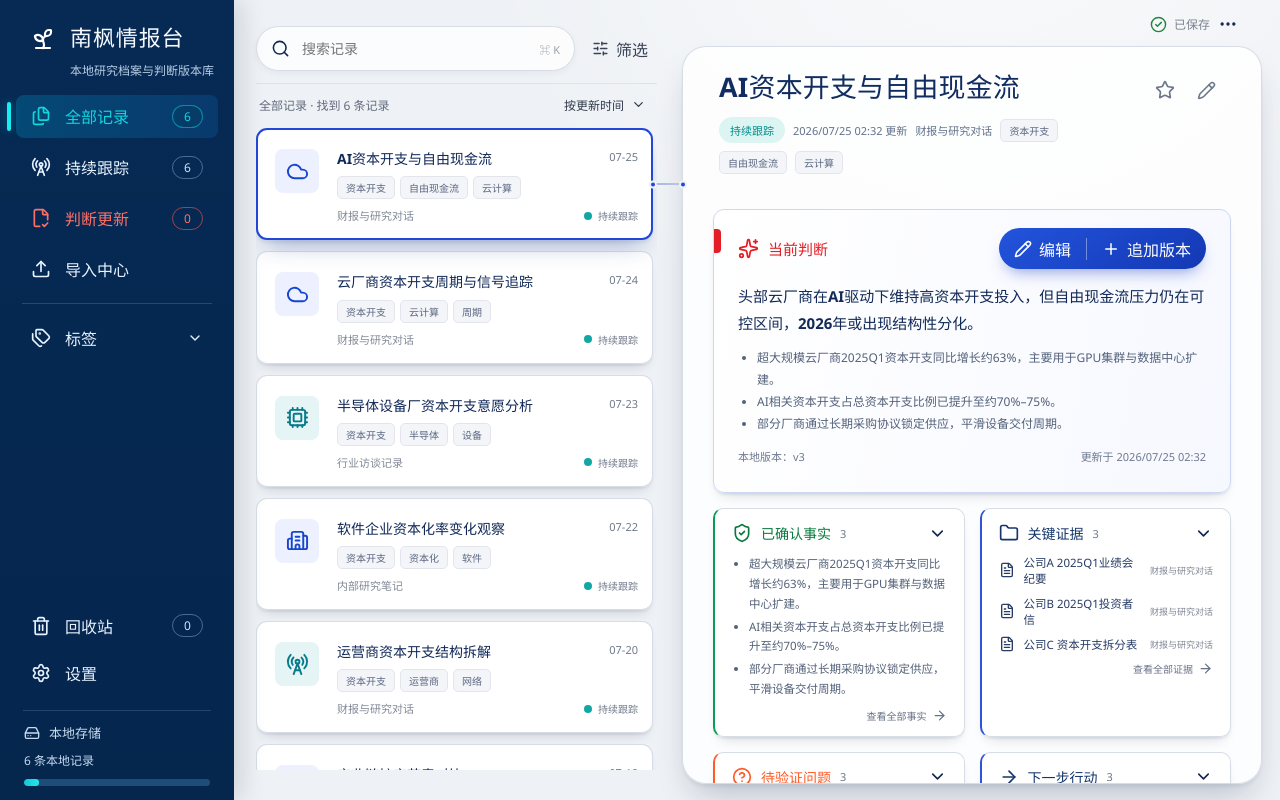
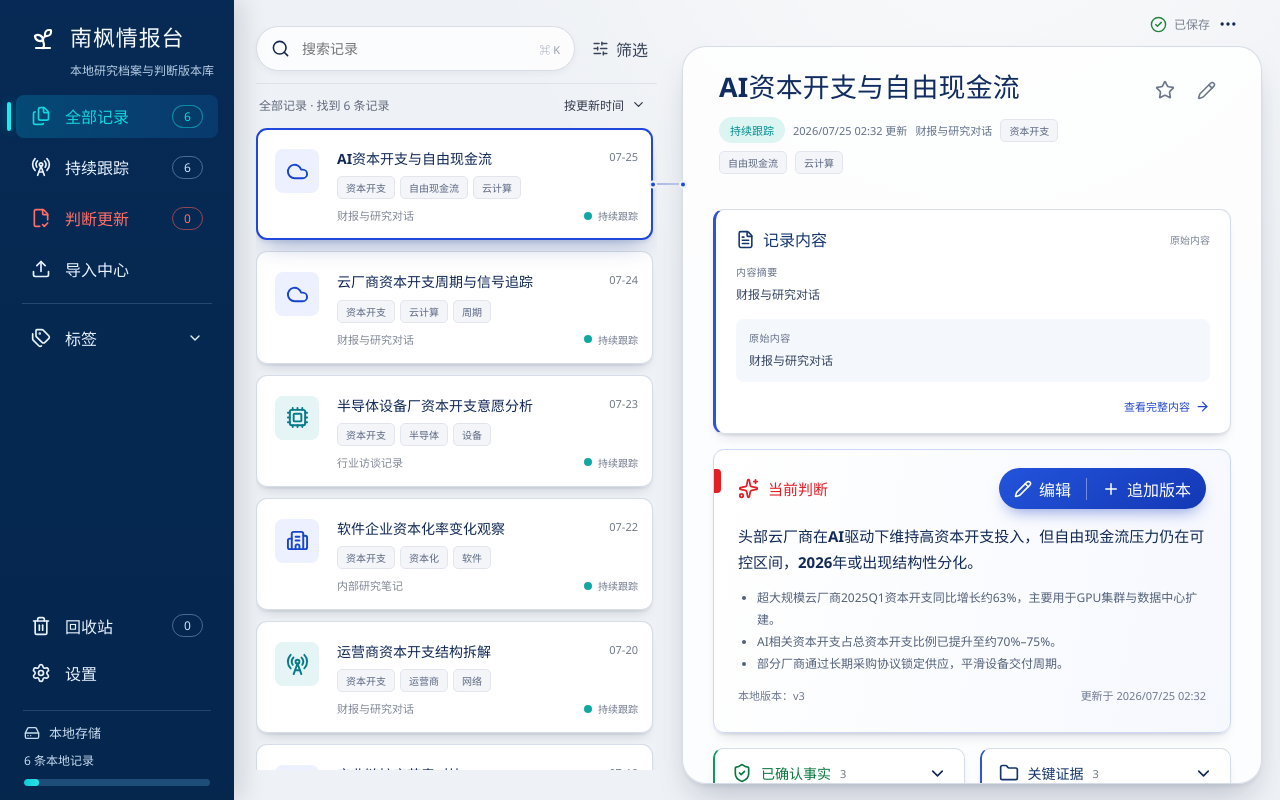
Before and after one commit to nanzhufeng/NanfengKnowledgeBase-Windows, a React (Vite) app: page / in a window 1280 px wide. Built offline with nearby package versions, Linux system fonts and the light colour scheme.

Commit message:
fix: 修复记录菜单遮挡并展示导入内容

```diff
--- a/src/App.tsx
+++ b/src/App.tsx
@@ -62,6 +62,7 @@ import {
   getRecordRepository,
   type RecordRepository,
 } from "./services/recordRepository";
+import { readImportedContent } from "./domain/importedContent";
 
 type Page = "records" | "tracking" | "updates" | "import" | "trash" | "settings";
 type ImportStep = "empty" | "preview" | "mapping";
@@ -218,16 +219,18 @@ function PrototypeDialog({
   title,
   onClose,
   children,
+  className = "",
 }: {
   eyebrow: string;
   title: string;
   onClose: () => void;
   children: React.ReactNode;
+  className?: string;
 }) {
   return createPortal(
     <div className="prototype-dialog-backdrop" role="presentation" onMouseDown={onClose}>
       <section
-        className="prototype-dialog elevated-card"
+        className={`prototype-dialog elevated-card ${className}`}
         role="dialog"
         aria-modal="true"
         aria-label={title}
@@ -458,6 +461,10 @@ function RecordList({
     if (filtered[0]) onSelect(filtered[0].id);
   }, [filtered, onSelect, selectedId]);
 
+  useEffect(() => {
+    setOpenMenuId(null);
+  }, [selectedId, scope, search, sourceFilter, sortMode]);
+
   const sourceOptions = useMemo(() => [
     "全部来源",
     ...new Set(records.map(recordSourceLabel).filter(Boolean)),
@@ -589,8 +596,11 @@ function RecordList({
           return (
             <AppCard
               key={record.id}
-              className={`record-card ${selected ? "selected" : ""}`}
-              onClick={() => onSelect(record.id)}
+              className={`record-card ${selected ? "selected" : ""} ${openMenuId === record.id ? "menu-open" : ""}`}
+              onClick={() => {
+                onSelect(record.id);
+                setOpenMenuId(null);
+              }}
               cardRef={selected ? selectedCardRef : undefined}
             >
               <RecordIcon record={record} />
@@ -712,6 +722,14 @@ function DetailPanel({
   const [versionAdded, setVersionAdded] = useState(false);
   const [expandedSection, setExpandedSection] = useState<"facts" | "evidence" | "questions" | "actions" | null>(null);
   const [viewingVersion, setViewingVersion] = useState<RecordVersion | null>(null);
+  const [sourceOpen, setSourceOpen] = useState(false);
+  const importedContent = useMemo(() => readImportedContent(record.sourceText), [record.sourceText]);
+
+  useEffect(() => {
+    setExpandedSection(null);
+    setViewingVersion(null);
+    setSourceOpen(false);
+  }, [record.id]);
 
   const toggle = (id: string) => {
     setCollapsed((current) => {
@@ -770,6 +788,39 @@ function DetailPanel({
           </button>
         </div>
       </div>
+
+      <AppCard className="record-content-card">
+        <div className="record-content-heading">
+          <span><FileText size={19} /><strong>记录内容</strong></span>
+          <em>
+            {importedContent.isConversation
+              ? `${importedContent.messageCount} 条对话消息`
+              : record.sourceText
+                ? "原始内容"
+                : "摘要"}
+          </em>
+        </div>
+        {record.summary ? (
+          <div className="record-summary-block">
+            <strong>内容摘要</strong>
+            <p>{record.summary}</p>
+          </div>
+        ) : null}
+        {importedContent.preview ? (
+          <div className="source-preview-block">
+            <strong>{importedContent.isConversation ? "对话原文" : "原始内容"}</strong>
+            <p>{importedContent.preview}</p>
+          </div>
+        ) : null}
+        {!record.summary && !importedContent.preview ? (
+          <p className="record-content-empty">这条记录尚未填写摘要或原始内容。</p>
+        ) : null}
+        {importedContent.fullText ? (
+          <button className="record-content-action" onClick={() => setSourceOpen(true)}>
+            查看完整内容 <ArrowRight size={15} />
+          </button>
+        ) : null}
+      </AppCard>
 
       <AppCard className={`judgment-card ${isEditing ? "editing" : ""}`}>
         <div className="judgment-accent" />
@@ -864,6 +915,34 @@ function DetailPanel({
               await onRestoreVersion(viewingVersion.id);
               setViewingVersion(null);
             }}><RotateCcw size={17} />恢复为新版本</button>
+          </div>
+        </PrototypeDialog>
+      ) : null}
+      {sourceOpen ? (
+        <PrototypeDialog
+          eyebrow={importedContent.isConversation ? "导入会话原文" : "记录原始内容"}
+          title={record.title}
+          onClose={() => setSourceOpen(false)}
+          className="source-content-dialog"
+        >
+          <div className="source-content-body">
+            {record.summary ? (
+              <section className="source-summary">
+                <strong>内容摘要</strong>
+                <p>{record.summary}</p>
+              </section>
+            ) : null}
+            {importedContent.messages.length ? importedContent.messages.map((message, index) => (
+              <section className={`source-message ${message.role === "用户" ? "human" : "assistant"}`} key={`${message.role}-${index}`}>
+                <div>
+                  <strong>{message.role}</strong>
+                  {message.createdAt ? <span>{formatRecordDateTime(message.createdAt)}</span> : null}
+                </div>
+                <pre>{message.text}</pre>
+              </section>
+            )) : (
+              <pre className="source-plain-text">{importedContent.fullText}</pre>
+            )}
           </div>
         </PrototypeDialog>
       ) : null}
--- /dev/null
+++ b/src/domain/importedContent.ts
@@ -0,0 +1,113 @@
+export type ReadableSourceMessage = {
+  role: string;
+  text: string;
+  createdAt: string | null;
+};
+
+export type ReadableSourceContent = {
+  messages: ReadableSourceMessage[];
+  messageCount: number;
+  preview: string;
+  fullText: string;
+  isConversation: boolean;
+};
+
+type JsonObject = Record<string, unknown>;
+
+function asObject(value: unknown): JsonObject | null {
+  return value !== null && typeof value === "object" && !Array.isArray(value)
+    ? value as JsonObject
+    : null;
+}
+
+function nonEmptyString(value: unknown): string | null {
+  return typeof value === "string" && value.trim() ? value.trim() : null;
+}
+
+function messageText(message: JsonObject): string {
+  const directText = nonEmptyString(message.text);
+  if (directText) return directText;
+
+  if (!Array.isArray(message.content)) return "";
+  return message.content
+    .map((block) => nonEmptyString(asObject(block)?.text))
+    .filter((value): value is string => Boolean(value))
+    .join("\n\n");
+}
+
+function roleLabel(value: unknown): string {
+  const role = nonEmptyString(value)?.toLocaleLowerCase();
+  if (role === "human" || role === "user") return "用户";
+  if (role === "assistant" || role === "ai") return "助手";
+  if (role === "system") return "系统";
+  return nonEmptyString(value) ?? "记录";
+}
+
+function makePreview(value: string): string {
+  const compact = value.replace(/\s+/g, " ").trim();
+  return compact.length > 760 ? `${compact.slice(0, 760)}…` : compact;
+}
+
+export function readImportedContent(sourceText: string): ReadableSourceContent {
+  const trimmed = sourceText.trim();
+  if (!trimmed) {
+    return {
+      messages: [],
+      messageCount: 0,
+      preview: "",
+      fullText: "",
+      isConversation: false,
+    };
+  }
+
+  try {
+    const parsed: unknown = JSON.parse(trimmed);
+    const root = asObject(parsed);
+    const chatMessages = root?.chat_messages;
+    if (Array.isArray(chatMessages)) {
+      const messages = chatMessages
+        .map((item): ReadableSourceMessage | null => {
+          const message = asObject(item);
+          if (!message) return null;
+          const text = messageText(message);
+          if (!text) return null;
+          return {
+            role: roleLabel(message.sender),
+            text,
+            createdAt: nonEmptyString(message.created_at),
+          };
+        })
+        .filter((message): message is ReadableSourceMessage => Boolean(message));
+
+      if (messages.length) {
+        const fullText = messages
+          .map((message) => `${message.role}\n${message.text}`)
+          .join("\n\n");
+        return {
+          messages,
+          messageCount: messages.length,
+          preview: makePreview(fullText),
+          fullText,
+          isConversation: true,
+        };
+      }
+    }
+
+    const fullText = JSON.stringify(parsed, null, 2);
+    return {
+      messages: [],
+      messageCount: 0,
+      preview: makePreview(fullText),
+      fullText,
+      isConversation: false,
+    };
+  } catch {
+    return {
+      messages: [],
+      messageCount: 0,
+      preview: makePreview(trimmed),
+      fullText: trimmed,
+      isConversation: false,
+    };
+  }
+}
--- a/src/styles.css
+++ b/src/styles.css
@@ -628,6 +628,10 @@ textarea:focus-visible,
   box-shadow: 0 3px 3px rgba(20, 53, 127, 0.07), 0 15px 22px -11px rgba(17, 49, 143, 0.34);
 }
 
+.record-card.menu-open {
+  z-index: 8;
+}
+
 .record-detail-connector {
   position: absolute;
   z-index: 3;
@@ -898,6 +902,94 @@ textarea:focus-visible,
   display: flex;
   align-self: flex-start;
   gap: 3px;
+}
+
+.record-content-card {
+  display: grid;
+  margin-bottom: 15px;
+  padding: 17px 20px 16px;
+  gap: 13px;
+  overflow: hidden;
+  border-left: 3px solid #3153d5;
+  border-radius: 11px;
+}
+
+.record-content-heading,
+.record-content-heading > span {
+  display: flex;
+  align-items: center;
+}
+
+.record-content-heading {
+  justify-content: space-between;
+  gap: 12px;
+  color: #15366d;
+}
+
+.record-content-heading > span {
+  gap: 8px;
+}
+
+.record-content-heading em {
+  color: #7a8495;
+  font-size: 10px;
+  font-style: normal;
+}
+
+.record-summary-block,
+.source-preview-block {
+  display: grid;
+  gap: 6px;
+}
+
+.record-summary-block strong,
+.source-preview-block strong,
+.source-summary > strong {
+  color: #657188;
+  font-size: 10px;
+  letter-spacing: 0.04em;
+}
+
+.record-summary-block p,
+.source-preview-block p,
+.record-content-empty {
+  margin: 0;
+  color: #34445f;
+  font-size: 12px;
+  line-height: 1.7;
+}
+
+.record-summary-block p {
+  display: -webkit-box;
+  overflow: hidden;
+  -webkit-box-orient: vertical;
+  -webkit-line-clamp: 5;
+}
+
+.source-preview-block {
+  padding: 11px 13px;
+  border-radius: 8px;
+  background: #f4f7fb;
+}
+
+.source-preview-block p {
+  display: -webkit-box;
+  overflow: hidden;
+  -webkit-box-orient: vertical;
+  -webkit-line-clamp: 4;
+}
+
+.record-content-action {
+  display: flex;
+  align-items: center;
+  justify-self: end;
+  padding: 3px 0;
+  gap: 5px;
+  color: #2449cb;
+  border: 0;
+  background: transparent;
+  cursor: pointer;
+  font-size: 11px;
 }
 
 .favorite-button:hover {
@@ -1375,6 +1467,86 @@ textarea:focus-visible,
   animation: dialog-in 190ms var(--ease-out);
 }
 
+.source-content-dialog {
+  width: min(860px, calc(100vw - 44px));
+}
+
+.source-content-body {
+  display: grid;
+  padding-top: 18px;
+  gap: 14px;
+}
+
+.source-summary {
+  padding: 14px 16px;
+  border: 1px solid #dfe6ef;
+  border-radius: 10px;
+  background: #f6f8fb;
+}
+
+.source-summary p {
+  margin: 8px 0 0;
+  color: #34445f;
+  font-size: 12px;
+  line-height: 1.75;
+  white-space: pre-wrap;
+}
+
+.source-message {
+  padding: 14px 16px;
+  border: 1px solid #dfe5ee;
+  border-radius: 10px;
+  background: white;
+}
+
+.source-message.human {
+  border-left: 3px solid #e88724;
+  background: #fffaf3;
+}
+
+.source-message.assistant {
+  border-left: 3px solid #3153d5;
+  background: #f7f9ff;
+}
+
+.source-message > div {
+  display: flex;
+  align-items: center;
+  justify-content: space-between;
+  margin-bottom: 9px;
+}
+
+.source-message > div strong {
+  color: #183b77;
+  font-size: 12px;
+}
+
+.source-message.human > div strong {
+  color: #b86113;
+}
+
+.source-message > div span {
+  color: #8a93a2;
+  font-size: 10px;
+}
+
+.source-message pre,
+.source-plain-text {
+  margin: 0;
+  overflow-wrap: anywhere;
+  color: #34445f;
+  font-family: inherit;
+  font-size: 12px;
+  line-height: 1.75;
+  white-space: pre-wrap;
+}
+
+.source-plain-text {
+  padding: 15px;
+  border-radius: 10px;
+  background: #f5f7fa;
+}
+
 .prototype-dialog-heading {
   display: flex;
   align-items: flex-start;
```
Also changed, not shown: 2 other files (tests, documents, lock files or other folders).
